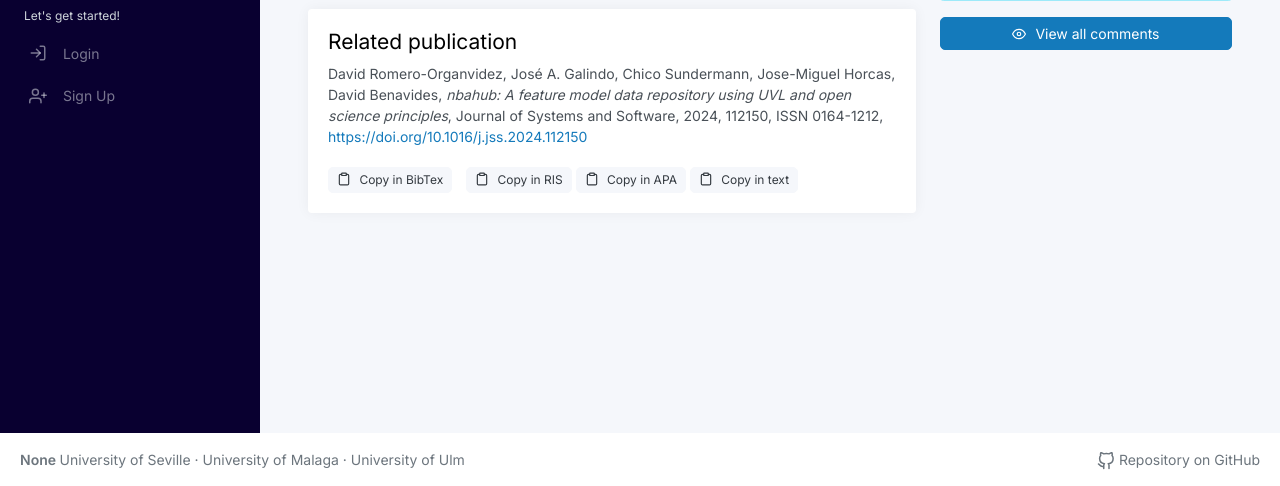
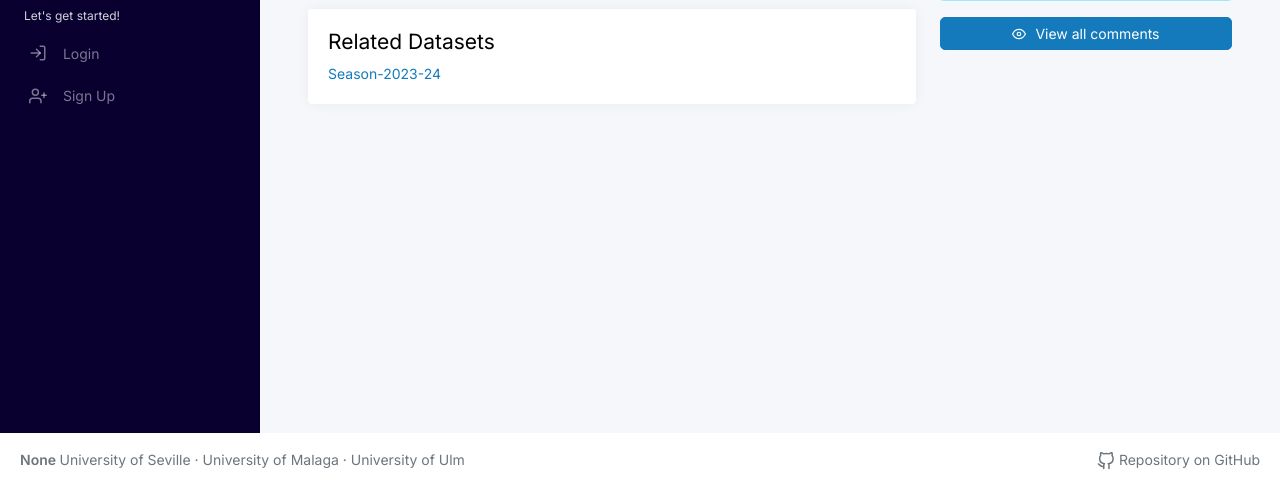
Before and after one commit to EGC-G2-M/nba-hub, a Flask app: template app/modules/dataset/templates/dataset/view_dataset.html in a window 1280 px wide. Shown: the part 367-853 px from the top of the page. Run offline with Flask 3, Linux system fonts and the light colour scheme; the template is opened without the code that fills it, so the values that code supplies are empty; parts of the project's set-up code (start-up, migrations or seed data) failed here and were passed over; some libraries are stand-ins or nearby versions.

Commit message:
feat: Added Related Datasets div
Refs #10

```diff
--- a/app/modules/dataset/templates/dataset/view_dataset.html
+++ b/app/modules/dataset/templates/dataset/view_dataset.html
@@ -201,43 +201,12 @@
 
             <div class="card-body">
 
-                <h3> Related publication </h3>
-
-                David Romero-Organvidez, José A. Galindo, Chico Sundermann, Jose-Miguel Horcas, David Benavides,
-                <i>nbahub: A feature model data repository using UVL and open science principles</i>,
-                Journal of Systems and Software,
-                2024,
-                112150,
-                ISSN 0164-1212,
-                <a href="https://doi.org/10.1016/j.jss.2024.112150"
-                    target="_blank">https://doi.org/10.1016/j.jss.2024.112150</a>
+                <h3> Related Datasets </h3>
+                <a href="http://localhost/doi/10.1234/season-2023-24/"
+                    target="_blank">Season-2023-24</a>
 
             </div>
 
-            <div class="card-body mt-0 pt-0">
-
-                <button onclick="copyText('bibtex_cite')" class="btn btn-light btn-sm"
-                    style="border-radius: 5px; margin-right: 10px">
-                    <i data-feather="clipboard" class="center-button-icon"></i>
-                    Copy in BibTex
-                </button>
-
-                <button onclick="copyText('ris_cite')" class="btn btn-light btn-sm" style="border-radius: 5px;">
-                    <i data-feather="clipboard" class="center-button-icon"></i>
-                    Copy in RIS
-                </button>
-
-                <button onclick="copyText('apa_cite')" class="btn btn-light btn-sm" style="border-radius: 5px;">
-                    <i data-feather="clipboard" class="center-button-icon"></i>
-                    Copy in APA
-                </button>
-
-                <button onclick="copyText('text_cite')" class="btn btn-light btn-sm" style="border-radius: 5px;">
-                    <i data-feather="clipboard" class="center-button-icon"></i>
-                    Copy in text
-                </button>
-
-            </div>
 
         </div>
 
```
